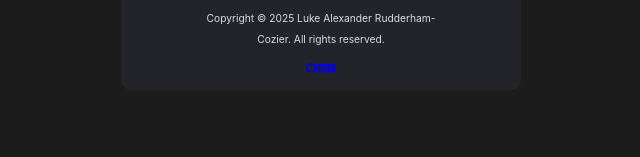
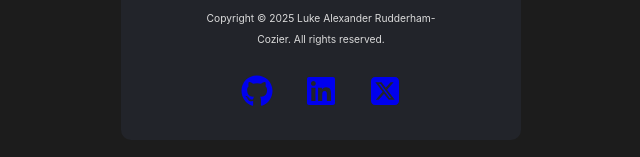
Before and after one commit to LRCozier/businesscard, a React (Vite) app in the folder businesscard/: page / in a window 1280 px wide. Shown: the part 550-707 px from the top of the page, without its empty margins (319-959 px from the left). Built offline with nearby package versions, Linux system fonts and the light colour scheme.

Commit message:
amended footer css

```diff
--- a/businesscard/src/App.css
+++ b/businesscard/src/App.css
@@ -69,3 +69,9 @@ footer {
   justify-content: center;
   max-width: 247px;
 }
+
+.footer-social-icon{
+  font-size: 2rem;
+  padding: auto;
+  margin: 1rem;
+}
```
